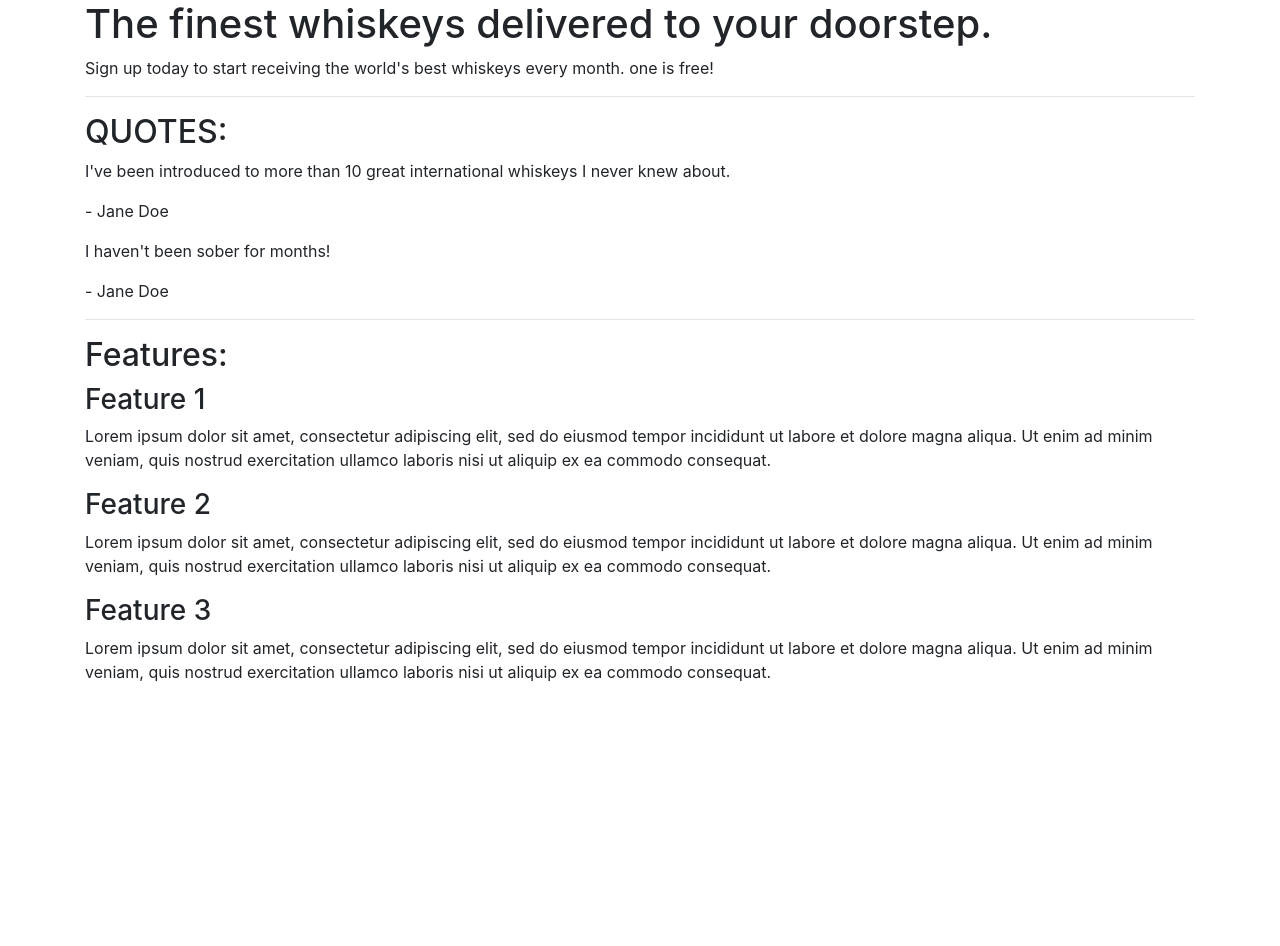
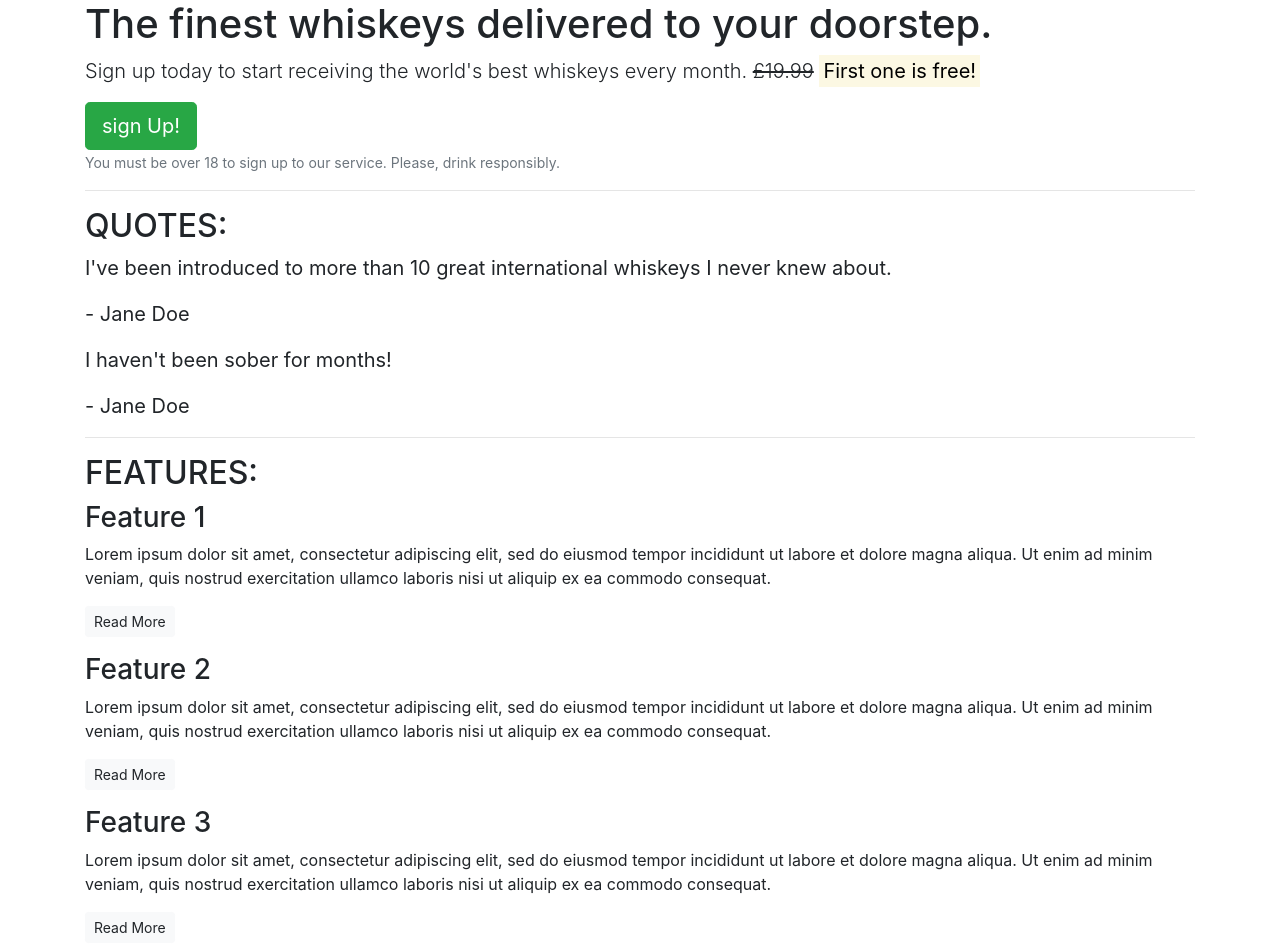
Before and after one commit to Willr-hawkins/bootstrap-testing, a plain HTML site: page index.html in a window 1280 px wide. Before the commit the page ends 800 px from the top, so only its background shows below. Drawn offline with nearby package versions, Linux system fonts and the light colour scheme.

Commit message:
Add intital css styling using bootsrap library

```diff
--- a/index.html
+++ b/index.html
@@ -13,8 +13,10 @@
         <!-- Callout -->
         <section class="callout">
             <h1>The finest whiskeys delivered to your doorstep.</h1>
-            <p>Sign up today to start receiving the world's best whiskeys every month.
-                one is free!</p>
+            <p class="lead">Sign up today to start receiving the world's best whiskeys every month.
+            <s>£19.99</s> <strong><mark>First one is free!</mark></strong></p>
+            <button class="btn btn-success btn-lg">sign Up!</button>
+            <p class="text-muted"><small>You must be over 18 to sign up to our service. Please, drink responsibly.</small></p>
         </section>
         <!-- / .callout -->
         <hr>
@@ -22,27 +24,28 @@
         <!-- Quotes -->
         <section class="quotes">
             <h2 class="text-uppercase">Quotes:</h2>
-            <div class="quote">
+            <blockquote class="blockquote">
                 <p>I've been introduced to more than 10 great international whiskeys I never knew about.</p>
                 <p>- Jane Doe</p>
-            </div>
-            <div class="quote">
+            </blockquote>
+            <blockquote class="blockquote">
                 <p>I haven't been sober for months!</p>
                 <p>- Jane Doe</p>
-            </div>
+            </blockquote>
         </section>
         <!-- / .quotes -->
         <hr>
 
         <!-- Features -->
         <section class="features">
-            <h2>Features:</h2>
+            <h2 class="text-uppercase">Features:</h2>
             <div class="feature">
                 <h3>Feature 1</h3>
                 <p>Lorem ipsum dolor sit amet, consectetur adipiscing elit, sed do eiusmod
                     tempor incididunt ut labore et dolore magna aliqua. Ut enim ad minim
                     veniam, quis nostrud exercitation ullamco laboris nisi ut aliquip ex ea
                     commodo consequat.</p>
+                <p><a class="btn btn-sm btn-light" href="">Read More</a></p>
             </div>
             <div class="feature">
                 <h3>Feature 2</h3>
@@ -50,6 +53,7 @@
                     tempor incididunt ut labore et dolore magna aliqua. Ut enim ad minim
                     veniam, quis nostrud exercitation ullamco laboris nisi ut aliquip ex ea
                     commodo consequat.</p>
+                <p><a class="btn btn-sm btn-light" href="">Read More</a></p>
             </div>
             <div class="feature">
                 <h3>Feature 3</h3>
@@ -57,6 +61,7 @@
                     tempor incididunt ut labore et dolore magna aliqua. Ut enim ad minim
                     veniam, quis nostrud exercitation ullamco laboris nisi ut aliquip ex ea
                     commodo consequat.</p>
+                <p><a class="btn btn-sm btn-light" href="">Read More</a></p>
             </div>
         </section>
     </article>
```
